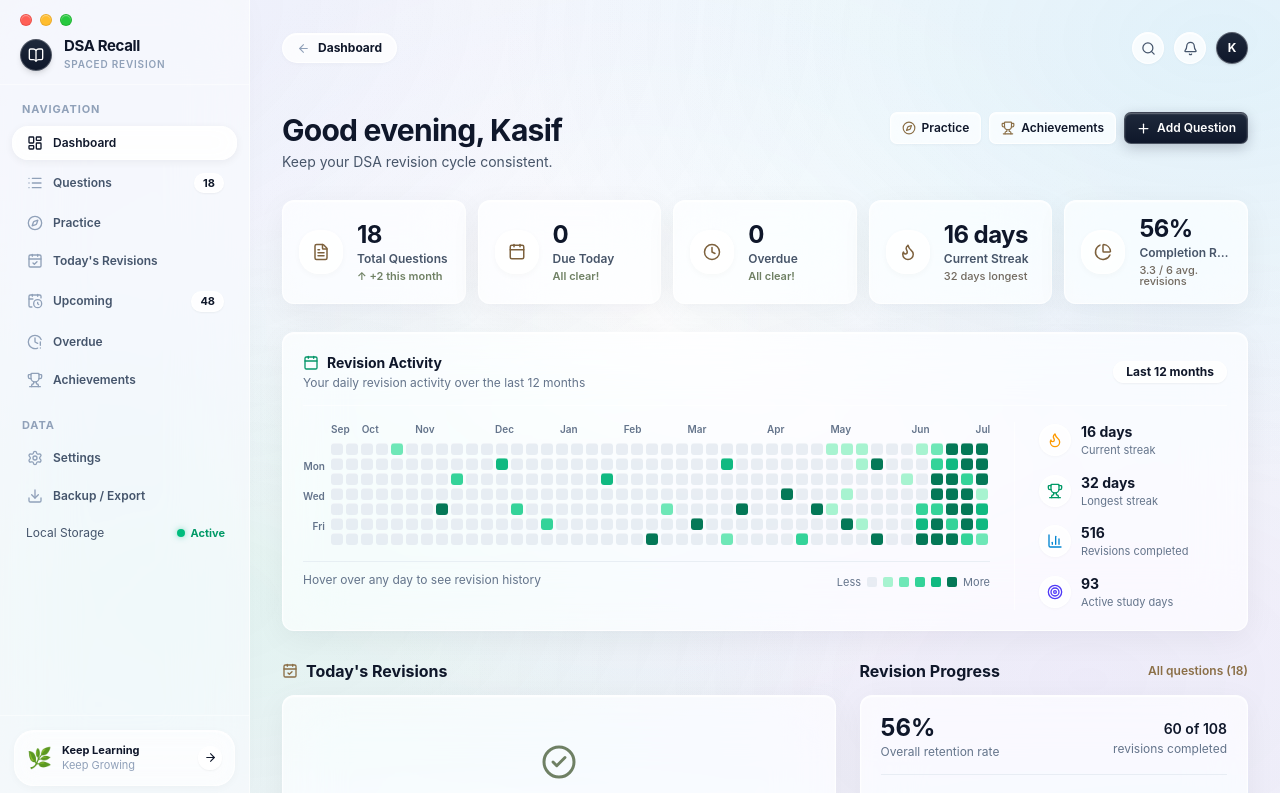
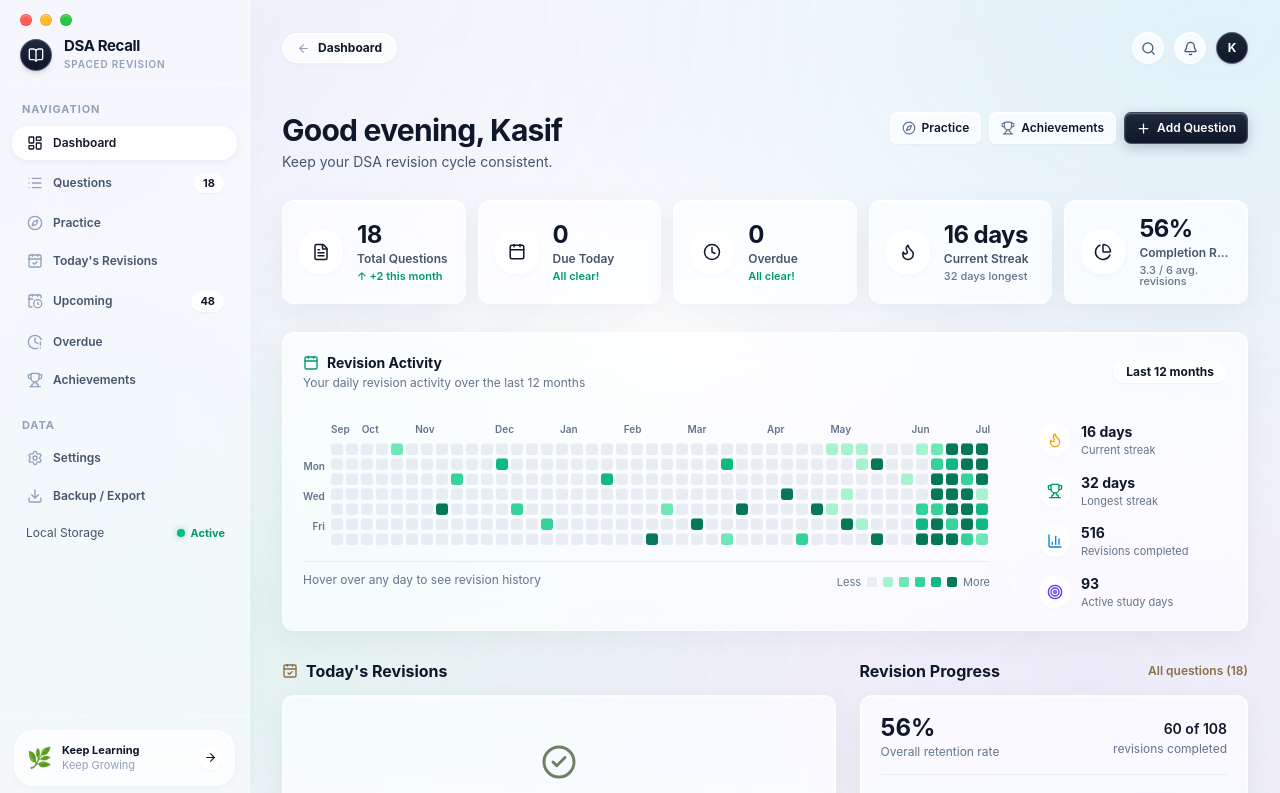
Before and after one commit to MdKasif0/DSARecall, a Next.js app: page / in a window 1280 px wide. Shown: the top 793 px of the page. Built offline with nearby package versions, Linux system fonts and the light colour scheme.

Commit message:
style: replace custom hex colors with Tailwind slate and semantic classes

```diff
--- a/src/app/page.tsx
+++ b/src/app/page.tsx
@@ -153,18 +153,18 @@ export default function DashboardPage() {
         <div className="flex items-center gap-2 self-start flex-wrap">
           <Link
             href="/practice"
-            className="btn btn-secondary btn-sm gap-1.5 text-xs font-semibold hover:border-[#8B6F47] hover:text-[#5F4930] no-underline"
+            className="btn btn-secondary btn-sm gap-1.5 text-xs font-semibold hover:border-slate-300 hover:text-slate-900 no-underline"
             title="Explore topic-wise practice questions"
           >
-            <Compass size={14} className="text-[#8B6F47]" />
+            <Compass size={14} className="text-slate-500" />
             <span>Practice</span>
           </Link>
           <Link
             href="/achievements"
-            className="btn btn-secondary btn-sm gap-1.5 text-xs font-semibold hover:border-[#8B6F47] hover:text-[#5F4930] no-underline"
+            className="btn btn-secondary btn-sm gap-1.5 text-xs font-semibold hover:border-slate-300 hover:text-slate-900 no-underline"
             title="View achievements and share on LinkedIn / X"
           >
-            <Trophy size={14} className="text-[#8B6F47]" />
+            <Trophy size={14} className="text-slate-500" />
             <span>Achievements</span>
           </Link>
           <button
--- a/src/components/StatCard.tsx
+++ b/src/components/StatCard.tsx
@@ -22,7 +22,7 @@ export default function StatCard({
   return (
     <div className="card p-4 flex items-center gap-3.5 hover:-translate-y-0.5 transition-all duration-150 cursor-default">
       {/* Liquid Glass Icon Container */}
-      <div className="flex h-11 w-11 shrink-0 items-center justify-center rounded-xl border border-white/80 bg-white/60 text-[#7D613D] shadow-[inset_0_1px_1.5px_#fff,0_2px_6px_rgba(70,50,30,0.03)] backdrop-blur-md">
+      <div className="flex h-11 w-11 shrink-0 items-center justify-center rounded-xl border border-white/85 bg-white/70 text-[#0F172A] shadow-[inset_0_1px_1.5px_#fff,0_2px_6px_rgba(15,23,42,0.03)] backdrop-blur-md">
         {icon}
       </div>
 
@@ -40,12 +40,12 @@ export default function StatCard({
               <span
                 className={
                   trendType === 'success'
-                    ? 'text-[#6F8064] font-semibold'
+                    ? 'text-emerald-600 font-semibold'
                     : trendType === 'danger'
-                    ? 'text-[#A65D50] font-semibold'
+                    ? 'text-rose-600 font-semibold'
                     : trendType === 'warning'
-                    ? 'text-[#B18A50] font-semibold'
-                    : 'text-[#71695F]'
+                    ? 'text-amber-600 font-semibold'
+                    : 'text-slate-500'
                 }
               >
                 {trend}
```
